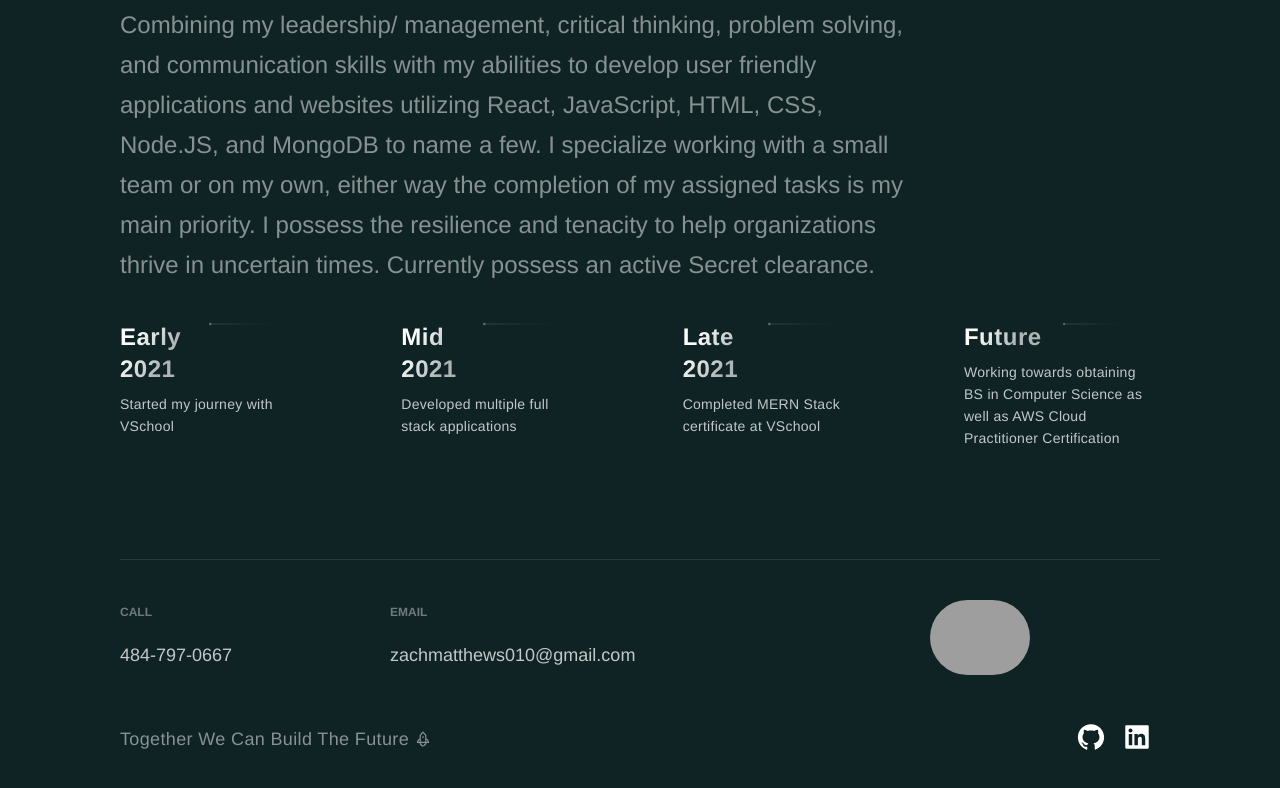
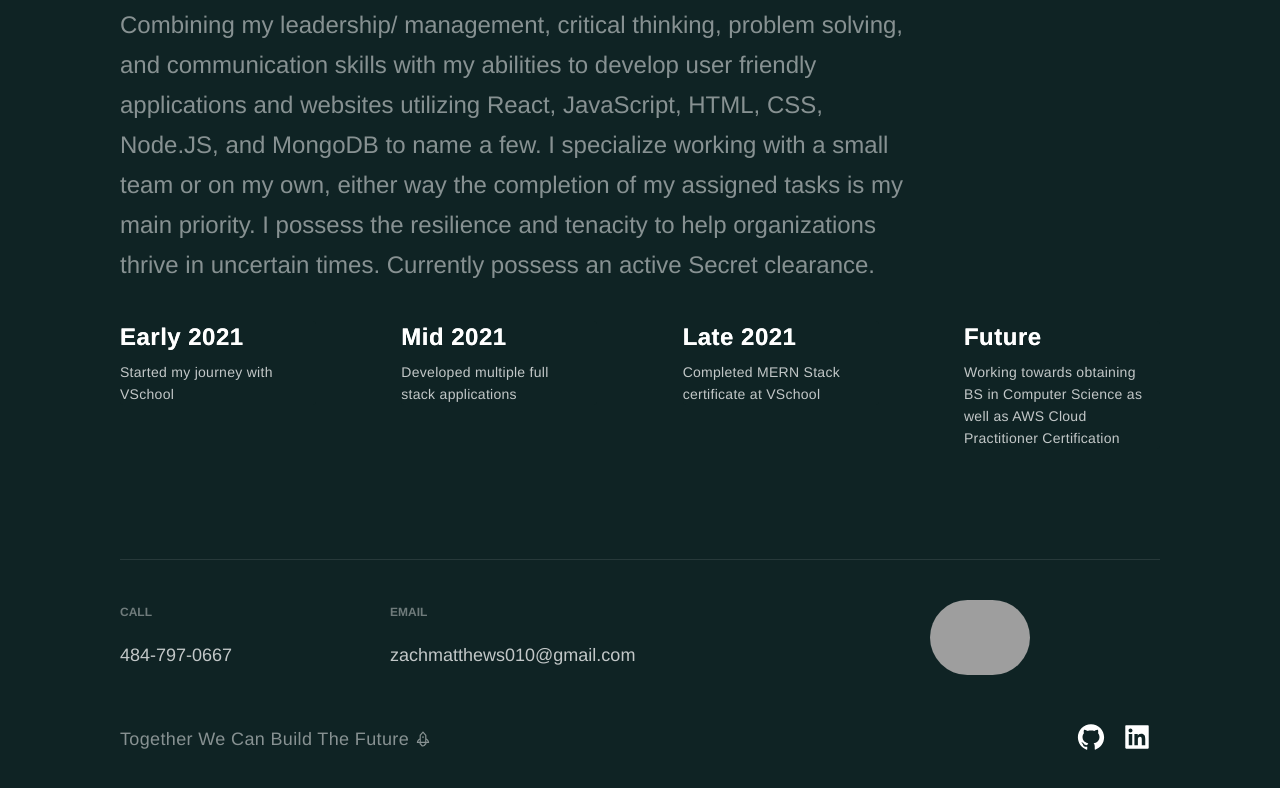
Before and after one commit to ZachMatthews23/portfolio, a Next.js app: page / in a window 1280 px wide. Shown: the part 2232-3020 px from the top of the page. Built offline with nearby package versions, Linux system fonts and the light colour scheme; grey boxes are pictures that could not be loaded.

Commit message:
deleted svg that was hidding text on mobile view

```diff
--- a/src/components/About/About.js
+++ b/src/components/About/About.js
@@ -36,7 +36,6 @@ const About = () => {
     const handleResize = () => {
       scroll(carouselRef.current, 0);
     }
-
     window.addEventListener('resize', handleResize);
   }, []);
 
@@ -59,37 +58,7 @@ const About = () => {
                 onClick={(e) => handleClick(e, index)}
                 >
                   <CarouselItemTitle>
-                    {item.year}
-                    <CarouselItemImg
-                    width="208"
-                    height="6"
-                    viewBox="0 0 208 6"
-                    fill="none"
-                    xmlns="http://www.w3.org/2000/svg">
-                    <path
-                      fill-rule="evenodd"
-                      clip-rule="evenodd"
-                      d="M2.5 5.5C3.88071 5.5 5 4.38071 5 3V3.5L208 3.50002V2.50002L5 2.5V3C5 1.61929 3.88071 0.5 2.5 0.5C1.11929 0.5 0 1.61929 0 3C0 4.38071 1.11929 5.5 2.5 5.5Z"
-                      fill="url(#paint0_linear)"
-                      fill-opacity="0.33"
-                    />
-                    <defs>
-                      <linearGradient
-                        id="paint0_linear"
-                        x1="-4.30412e-10"
-                        y1="0.5"
-                        x2="208"
-                        y2="0.500295"
-                        gradientUnits="userSpaceOnUse">
-                        <stop stop-color="white" />
-                        <stop
-                          offset="0.79478"
-                          stop-color="white"
-                          stop-opacity="0"
-                        />
-                      </linearGradient>
-                    </defs>
-                  </CarouselItemImg>
+                    {`${item.year}`}
                   </CarouselItemTitle>
                   <CarouselItemText>
                     {item.text}
--- a/src/components/About/AboutStyles.js
+++ b/src/components/About/AboutStyles.js
@@ -70,10 +70,9 @@ export const CarouselItemTitle = styled.h4`
   line-height: 32px;
   letter-spacing: 0.02em;
   display: flex;
-  /* This gradient is different due to the size of the Title container, it must transition sooner to be visible on the text */
-  background: linear-gradient(121.57deg, #FFFFFF 10%, rgba(255, 255, 255, 0.66) 30.15%);
+  background: linear-gradient(121.57deg, #FFFFFF, rgba(255, 255, 255, 0.66));
   -webkit-background-clip: text;
-  -webkit-text-fill-color: transparent;
+  -webkit-text-fill-color: white;
   margin-bottom: 8px;
 
   @media ${props => props.theme.breakpoints.md} {
@@ -85,17 +84,6 @@ export const CarouselItemTitle = styled.h4`
   @media ${props => props.theme.breakpoints.sm} {
     font-size: 16px;
     line-height: 24px;
-  }
-`
-export const CarouselItemImg = styled.svg`
-  margin-left: 21px;
-  -webkit-mask-image: linear-gradient(to right, rgba(0,0,0,1), rgba(0,0,0,0));
-  width: 100%;
-
-  @media ${props => props.theme.breakpoints.sm} {
-    -webkit-mask-image: none;
-    margin-left: 16px;
-    overflow: visible;
   }
 `
 
--- a/src/components/Footer/FooterStyles.js
+++ b/src/components/Footer/FooterStyles.js
@@ -115,10 +115,10 @@ export const SocialContainer = styled.div`
 
 export const LinkList = styled.ul`
 	border-top: 1px solid rgba(255, 255, 255, 0.1);
-  display: grid;
+  	display: grid;
 	grid-template-columns: repeat(4, 1fr);
 	gap: 40px;
-  padding: 40px 0 28px;
+  	padding: 40px 0 28px;
 
 	@media ${props => props.theme.breakpoints.lg} {
 		padding: 32px 0 16px;
@@ -135,7 +135,8 @@ export const LinkList = styled.ul`
 		padding: 32px 4px 16px;
 		display: grid;
 		grid-template-columns: repeat(2, 1fr);
-		gap: 40px;
+		gap: 20px;
+
 	}
 `
 
```
Also changed, not shown: public/images/vercel.svg (added), 1 other file (tests, documents, lock files or other folders).
